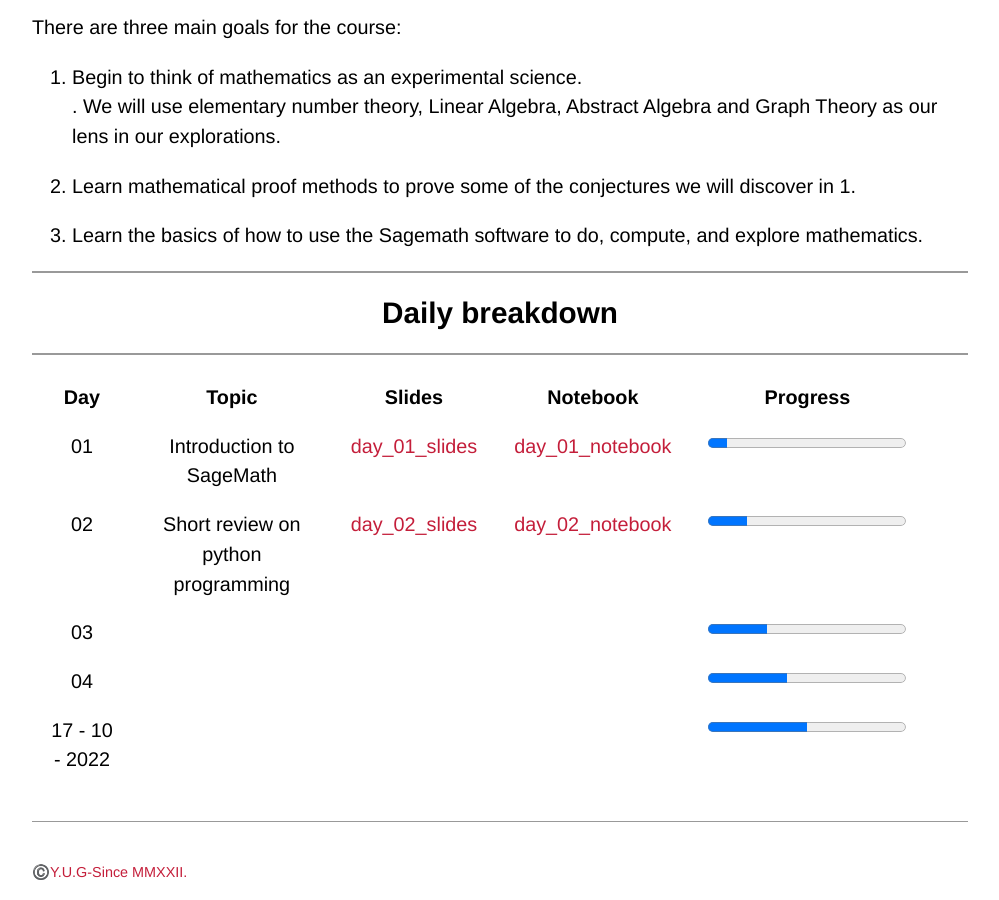
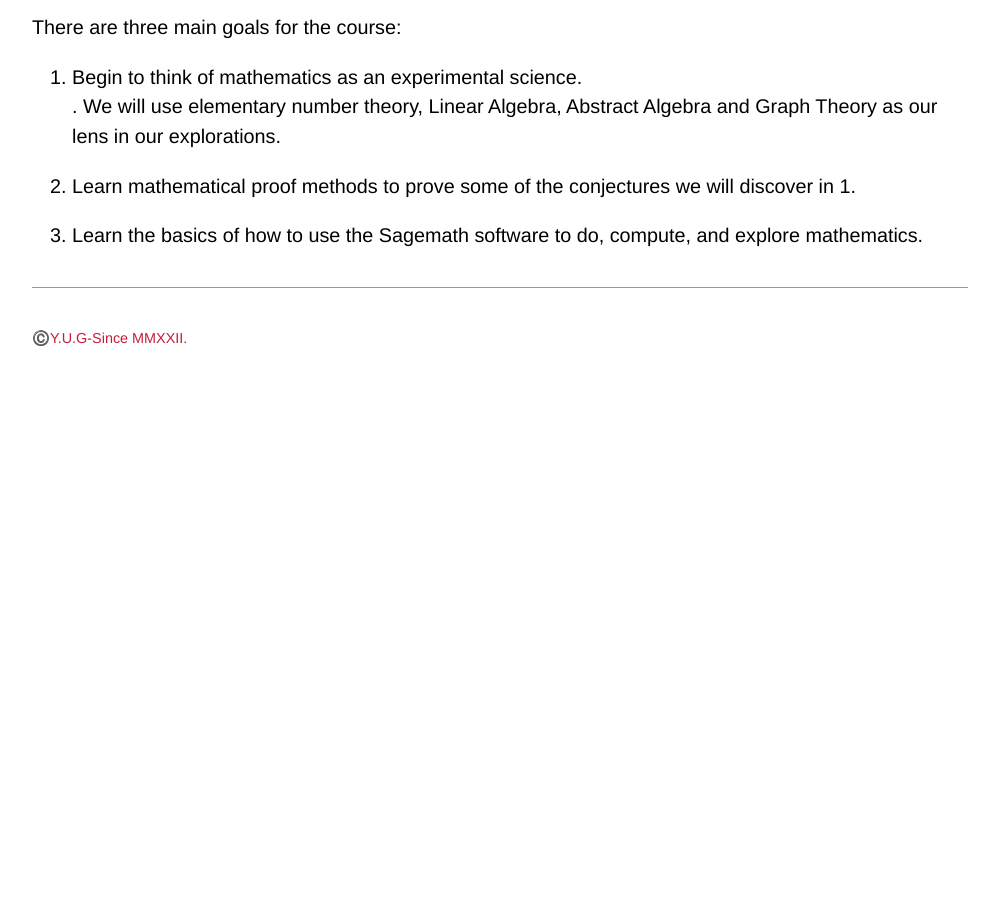
Before and after one commit to WoComtoQC/wocomtoqc.github.io, a Jekyll site: the page built from synopsis.md, in a window 1280 px wide and 900 px high, scrolled down 690 px. Shown: the whole window, without its empty margins (140-1139 px from the left). Built offline with Jekyll 4.4.1, drawn with Linux system fonts in a browser that asks for light colours; some web fonts are replaced; our own code applies the rules of GitHub Pages for plain Markdown files; after the commit the page ends 1095 px from its top, so only the background shows below that.

Commit message:
Update synopsis.md

```diff
--- a/synopsis.md
+++ b/synopsis.md
@@ -15,25 +15,3 @@ There are three main goals for the course:
    2. Learn mathematical proof methods to prove some of the conjectures we will discover in 1.
 
    3. Learn the basics of how to use the Sagemath software to do, compute, and explore mathematics.
-
-
-
-
-****
- <div align="center"><h2>
-  Daily breakdown
-  </h2></div>
-
-****
-
-<div align="center">
-
-| Day |         Topic    |     Slides     | Notebook  | Progress |
-|:----------------------------:|:-------------------------------------------:|:---------------:|:-------------------:|:----------------:|
-| 01 | Introduction to SageMath | [day_01_slides]()  |  [day_01_notebook]()| <progress id="file" max="100" value="10"> 10% </progress>|
- | 02  | Short review on python programming | [day_02_slides]() | [day_02_notebook]()  |<progress id="file" max="100" value="20"> 20% </progress>| |
- | 03  | |    |  |<progress id="file" max="100" value="30"> 30% </progress>| |
- | 04  | |   |   |<progress id="file" max="100" value="40"> 40% </progress>| |
- | 17 - 10 - 2022  | |   |    |<progress id="file" max="100" value="50"> 50% </progress>| |
-
-</div>
```
